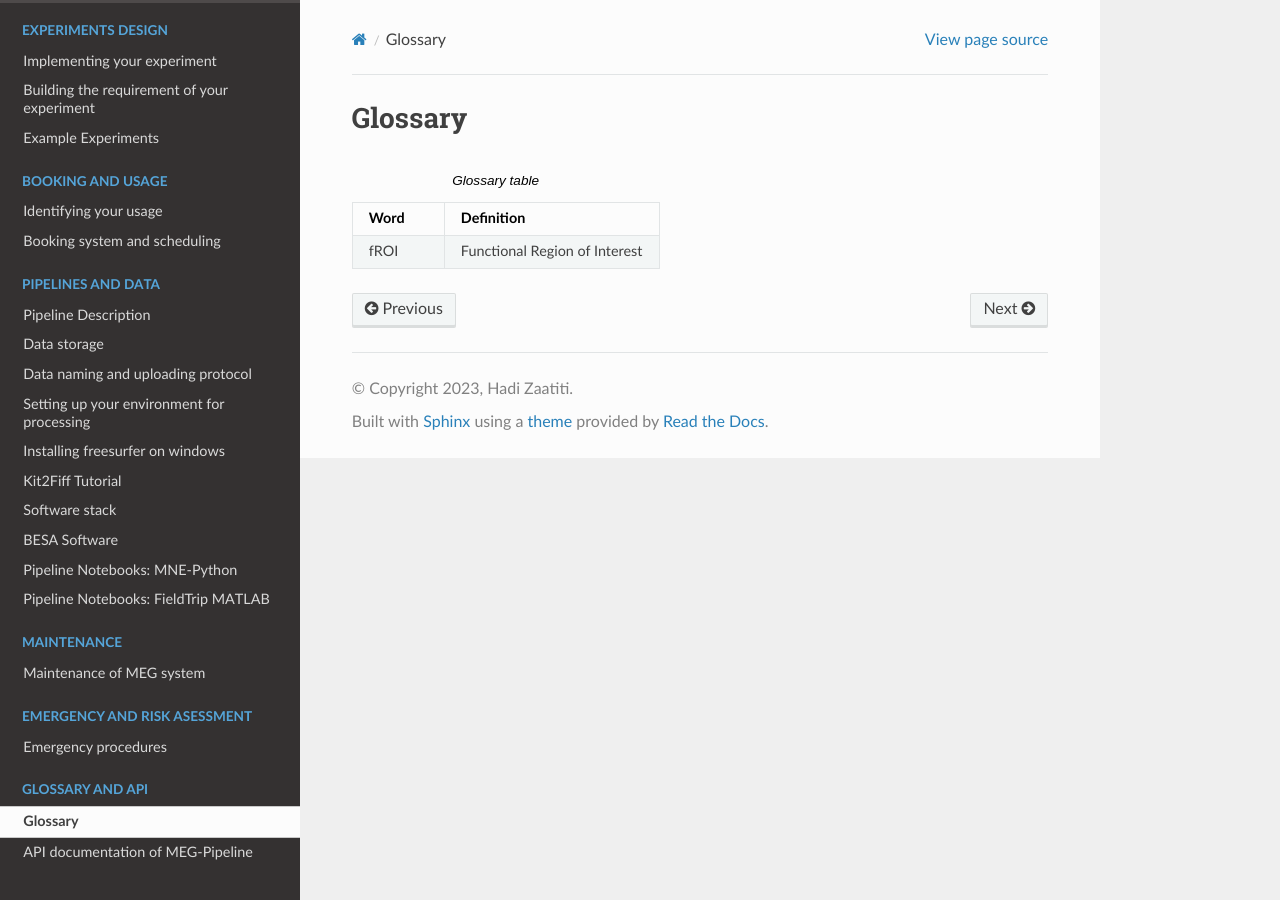
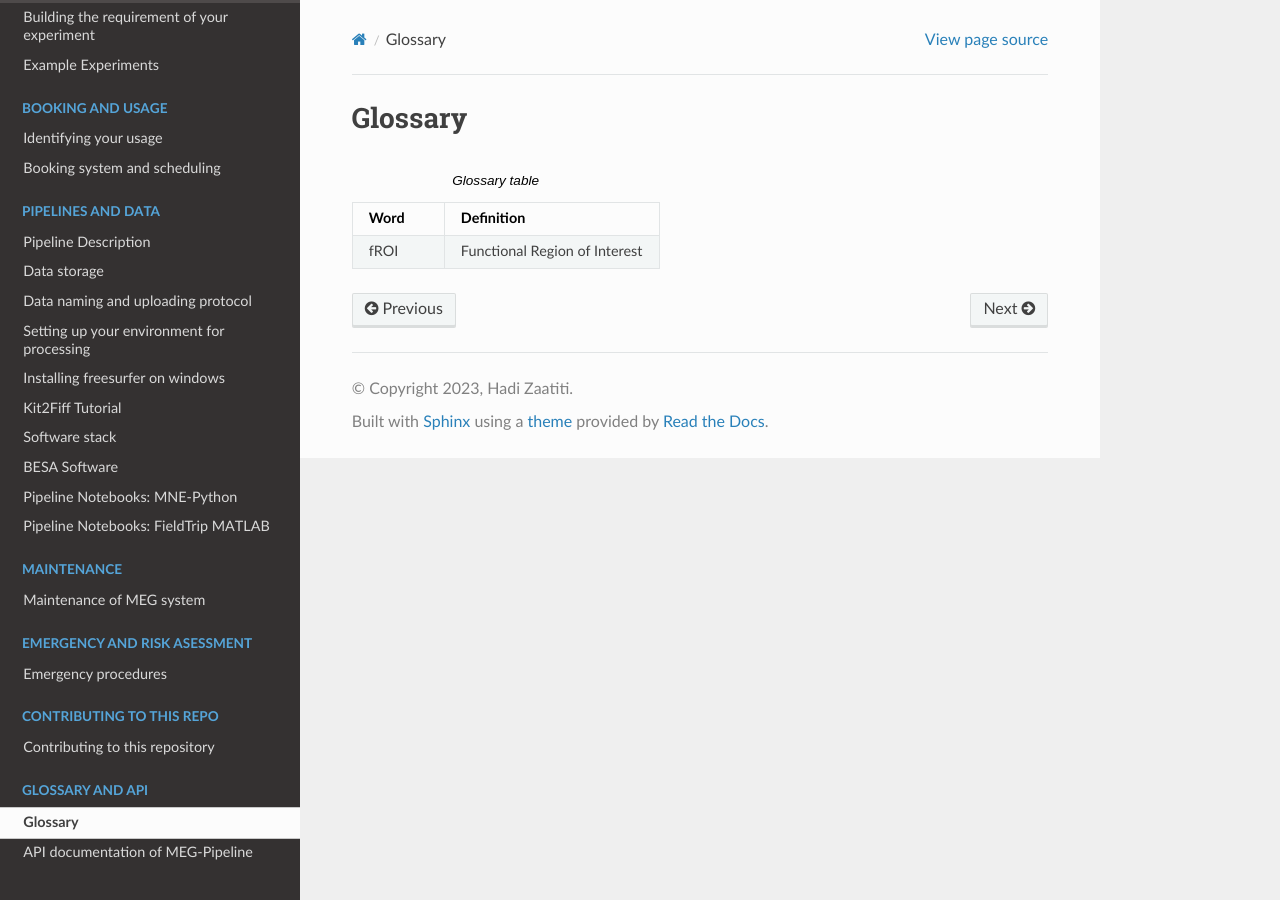
Before and after one commit to hzaatiti-NYU/meg-pipeline, a Sphinx documentation site: the page built from docs/source/glossary.rst, in a window 1280 px wide. Built offline with Sphinx 7.4.7 and the Read the Docs theme 2.0.0, drawn with Linux system fonts in a browser that asks for light colours; pages that are not in the unit, such as notebooks, are missing from menus.

```diff
--- a/docs/source/index.rst
+++ b/docs/source/index.rst
@@ -75,6 +75,12 @@ how to :ref:`installation` the project.
 
 .. toctree::
    :maxdepth: 2
+   :caption: Contributing to this repo
+
+   7-contributing/contributing
+
+.. toctree::
+   :maxdepth: 2
    :caption: Glossary and API
 
    glossary
```
Also changed, not shown: docs/source/7-contributing/contributing.rst (added, +15 -0 lines).
